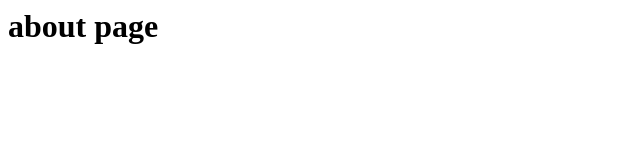
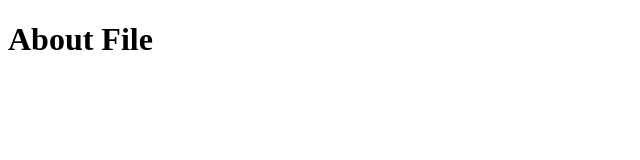
Before and after one commit to akshkgd/git-intro, a plain HTML site: page about.html in a window 1280 px wide. Shown: the whole page, without its empty margins (0-640 px from the left). Drawn offline with Linux system fonts and the light colour scheme.

Commit message:
about file updated

```diff
--- a/about.html
+++ b/about.html
@@ -1 +1,11 @@
-<h1>about page</h1>
+<!DOCTYPE html>
+<html lang="en">
+<head>
+    <meta charset="UTF-8">
+    <meta name="viewport" content="width=device-width, initial-scale=1.0">
+    <title>Document</title>
+</head>
+<body>
+    <h1>About File</h1>
+</body>
+</html>
```
